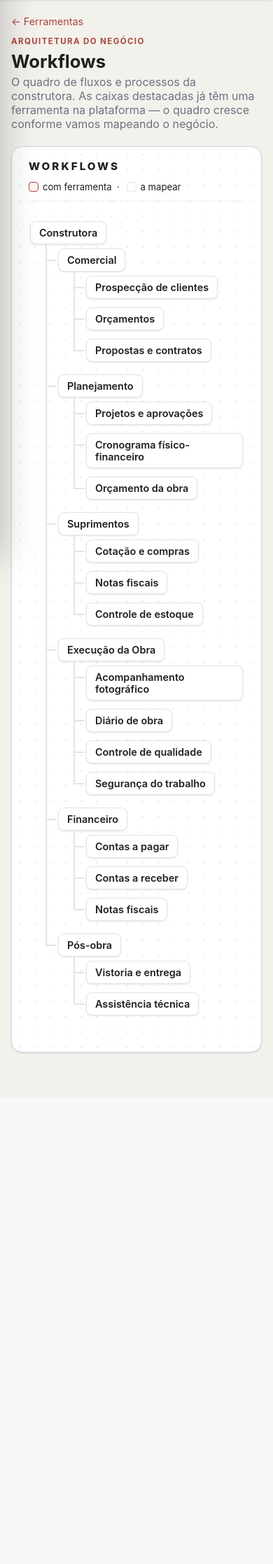
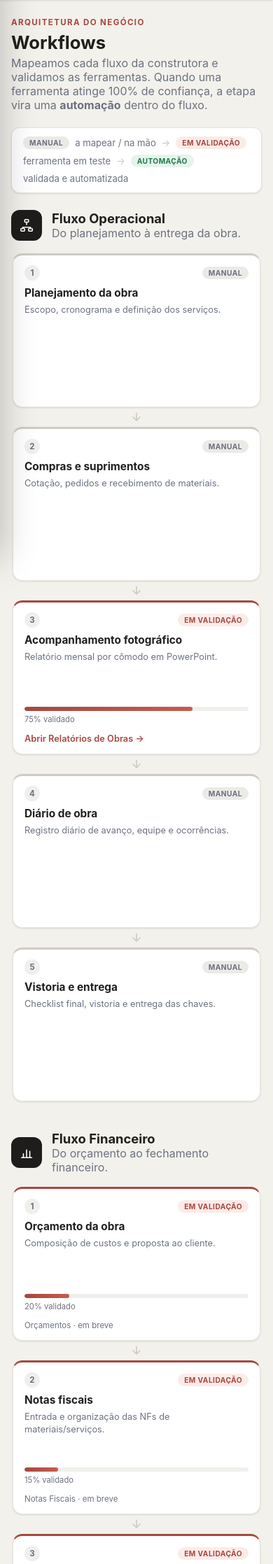
Before and after one commit to pedrogoesia/stewart, a Flask app: page /workflows in a window 390 px wide. Shown: the part 48-2283 px from the top of the page at 70% size. Before the commit the page ends 1555 px from the top, so only its background shows below. Run offline with Flask 3, Linux system fonts and the light colour scheme; a user stored in the database is signed in; some libraries are stand-ins or nearby versions.

Commit message:
Refaz Workflows como pipelines de fluxo (operacional e financeiro)
Página orientada a dados e editável (plataforma.py → WORKFLOWS):
- Fluxos Operacional e Financeiro como pipelines de etapas conectadas.
- Cada etapa tem status na jornada: Manual → Em validação → Automação.
- Etapas em validação mostram a % de confiança (barra) e link para a
  ferramenta; quando chegar a 100%, basta marcar como 'automacao'.
- Legenda explicando a jornada; layout limpo e responsivo (vira vertical no
  mobile). Novo ícone 'chart'.

https://claude.ai/code/session_01DfBsRb469UrQ5twVHEMxF3

```diff
--- a/blueprints/main.py
+++ b/blueprints/main.py
@@ -3,7 +3,7 @@
 from flask import Blueprint, abort, redirect, render_template, url_for
 from flask_login import current_user, login_required
 
-from plataforma import EMPRESA, FERRAMENTAS, PROCESSOS, ferramenta_por_slug
+from plataforma import EMPRESA, FERRAMENTAS, WORKFLOWS, ferramenta_por_slug
 
 bp = Blueprint("main", __name__)
 
@@ -30,9 +30,16 @@ def ferramenta(slug):
 @bp.route("/workflows")
 @login_required
 def workflows():
-    """Quadro (board) com os fluxos/processos da construtora."""
-    return render_template("workflows.html", processos=PROCESSOS,
-                           ferramentas=FERRAMENTAS)
+    """Fluxos operacional e financeiro da construtora, com o status de cada
+    etapa (manual → em validação → automação)."""
+    flows = []
+    for wf in WORKFLOWS:
+        etapas = []
+        for e in wf["etapas"]:
+            ferr = ferramenta_por_slug(e["ferramenta"]) if e.get("ferramenta") else None
+            etapas.append({**e, "ferr": ferr})
+        flows.append({**wf, "etapas": etapas})
+    return render_template("workflows.html", flows=flows)
 
 
 @bp.route("/empresa")
--- a/plataforma.py
+++ b/plataforma.py
@@ -59,6 +59,60 @@ def ferramenta_por_slug(slug):
         if f["slug"] == slug:
             return f
     return None
+
+
+# ---------------------------------------------------------------------------
+# Workflows da construtora (fluxos operacional e financeiro).
+#
+# Cada etapa do fluxo tem um status que reflete a jornada de validação:
+#   - "manual"     → ainda feito na mão (a mapear/automatizar);
+#   - "validacao"  → já existe uma ferramenta em teste, reduzindo a margem de
+#                    erro ("validacao_pct" = % de confiança já atingido);
+#   - "automacao"  → validada (100%), virou automação dentro do fluxo.
+#
+# Quando uma etapa em validação chega a 100%, é só mudar o status para
+# "automacao". Estrutura totalmente editável — vá ajustando ao mapear o negócio.
+# ---------------------------------------------------------------------------
+WORKFLOWS = [
+    {
+        "nome": "Fluxo Operacional",
+        "descricao": "Do planejamento à entrega da obra.",
+        "icone": "flow",
+        "etapas": [
+            {"nome": "Planejamento da obra", "status": "manual",
+             "descricao": "Escopo, cronograma e definição dos serviços."},
+            {"nome": "Compras e suprimentos", "status": "manual",
+             "descricao": "Cotação, pedidos e recebimento de materiais."},
+            {"nome": "Acompanhamento fotográfico", "status": "validacao",
+             "validacao_pct": 75, "ferramenta": "relatorios",
+             "descricao": "Relatório mensal por cômodo em PowerPoint."},
+            {"nome": "Diário de obra", "status": "manual",
+             "descricao": "Registro diário de avanço, equipe e ocorrências."},
+            {"nome": "Vistoria e entrega", "status": "manual",
+             "descricao": "Checklist final, vistoria e entrega das chaves."},
+        ],
+    },
+    {
+        "nome": "Fluxo Financeiro",
+        "descricao": "Do orçamento ao fechamento financeiro.",
+        "icone": "chart",
+        "etapas": [
+            {"nome": "Orçamento da obra", "status": "validacao",
+             "validacao_pct": 20, "ferramenta": "orcamentos",
+             "descricao": "Composição de custos e proposta ao cliente."},
+            {"nome": "Notas fiscais", "status": "validacao",
+             "validacao_pct": 15, "ferramenta": "notas-fiscais",
+             "descricao": "Entrada e organização das NFs de materiais/serviços."},
+            {"nome": "Contas a pagar e receber", "status": "validacao",
+             "validacao_pct": 10, "ferramenta": "financeiro",
+             "descricao": "Lançamentos, vencimentos e baixas."},
+            {"nome": "Fluxo de caixa", "status": "manual",
+             "descricao": "Posição diária de entradas e saídas."},
+            {"nome": "Fechamento mensal", "status": "manual",
+             "descricao": "Conciliação e resultado do mês por obra."},
+        ],
+    },
+]
 
 
 # ---------------------------------------------------------------------------
--- a/static/css/style.css
+++ b/static/css/style.css
@@ -433,7 +433,67 @@ body.arrastando { cursor: grabbing; user-select: none; }
 .proc-tag-ativa { background: var(--red); color: #fff; }
 .proc-tag-ativa:hover { background: var(--red-dark); }
 
-/* ----------------------------------------------------------- Workflows (board) */
+/* ----------------------------------------------------------- Workflows (pipelines) */
+.wf-pill {
+  display: inline-block; font-size: .64rem; font-weight: 700; text-transform: uppercase;
+  letter-spacing: .04em; padding: 3px 9px; border-radius: 20px;
+}
+.wf-pill-manual { background: #eceae6; color: #6b7280; }
+.wf-pill-validacao { background: #fcebe8; color: var(--red); }
+.wf-pill-automacao { background: #e6f4ec; color: #1f7a4d; }
+
+.wf-legenda {
+  display: flex; flex-wrap: wrap; align-items: center; gap: 8px; font-size: .82rem;
+  color: var(--muted); background: var(--card); border: 1px solid var(--line);
+  border-radius: 12px; padding: 12px 16px; margin-bottom: 24px; box-shadow: var(--shadow);
+}
+.wf-sep { color: #c9c4bc; }
+
+.wf-flow { margin-bottom: 28px; }
+.wf-flow-head { display: flex; align-items: center; gap: 14px; margin-bottom: 14px; }
+.wf-flow-ico {
+  flex: 0 0 auto; width: 44px; height: 44px; border-radius: 12px; display: grid; place-items: center;
+  background: var(--sidebar); color: #fff;
+}
+.wf-flow-ico svg { width: 22px; height: 22px; }
+.wf-flow-head h2 { margin: 0; font-size: 1.15rem; }
+.wf-flow-head p { margin: 0; }
+
+.wf-pipeline { display: flex; align-items: stretch; overflow-x: auto; padding: 4px 2px 14px; }
+.wf-step {
+  flex: 1 0 220px; min-width: 220px; background: var(--card); border: 1px solid var(--line);
+  border-top: 3px solid #cfcbc4; border-radius: 14px; box-shadow: var(--shadow);
+  padding: 14px 16px; display: flex; flex-direction: column; gap: 6px;
+}
+.wf-step.wf-validacao { border-top-color: var(--red); }
+.wf-step.wf-automacao { border-top-color: #1f7a4d; }
+.wf-step-top { display: flex; align-items: center; justify-content: space-between; gap: 8px; }
+.wf-num {
+  width: 22px; height: 22px; border-radius: 50%; background: #f0efec; color: var(--muted);
+  font-size: .72rem; font-weight: 700; display: grid; place-items: center; flex: 0 0 auto;
+}
+.wf-step h3 { margin: 2px 0 0; font-size: .96rem; }
+.wf-desc { margin: 0; font-size: .8rem; color: var(--muted); line-height: 1.4; flex: 1; }
+
+.wf-prog { margin-top: 6px; }
+.wf-prog-bar { height: 6px; background: #f0efec; border-radius: 6px; overflow: hidden; }
+.wf-prog-bar span { display: block; height: 100%; border-radius: 6px; background: linear-gradient(90deg, var(--red), var(--red-bright)); }
+.wf-prog-txt { font-size: .7rem; color: var(--muted); margin-top: 4px; display: inline-block; }
+
+.wf-link { margin-top: 6px; font-size: .8rem; font-weight: 600; color: var(--red); text-decoration: none; }
+.wf-link:hover { text-decoration: underline; }
+.wf-ferr-breve { margin-top: 6px; font-size: .72rem; color: var(--muted); }
+
+.wf-conn { flex: 0 0 auto; display: flex; align-items: center; color: #cfc9c1; padding: 0 4px; }
+.wf-conn svg { width: 20px; height: 20px; }
+
+@media (max-width: 780px) {
+  .wf-pipeline { flex-direction: column; }
+  .wf-step { min-width: 0; }
+  .wf-conn { transform: rotate(90deg); padding: 4px 0; align-self: center; }
+}
+
+/* ----------------------------------------------------------- Workflows (board antigo) */
 .workflow-board {
   position: relative; border: 1.5px solid #d4d7dd; border-radius: 16px;
   background-color: #fff;
--- a/templates/workflows.html
+++ b/templates/workflows.html
@@ -1,56 +1,67 @@
 {% extends "base.html" %}
+{% from "_icones.html" import icone %}
 {% block title %}Workflows — Stewart{% endblock %}
 
-{% macro no_processo(no, ferramentas) %}
-<li>
-  {% set ferr = None %}
-  {% if no.ferramenta %}
-    {% for f in ferramentas %}{% if f.slug == no.ferramenta %}{% set ferr = f %}{% endif %}{% endfor %}
-  {% endif %}
-  <div class="proc-box {% if ferr %}proc-com-ferramenta{% endif %}">
-    <span class="proc-nome">{{ no.nome }}</span>
-    {% if ferr %}
-      {% if ferr.ativo %}
-      <a class="proc-tag proc-tag-ativa" href="{{ url_for(ferr.endpoint) }}">Abrir</a>
-      {% else %}
-      <span class="proc-tag">Em breve</span>
-      {% endif %}
-    {% endif %}
-  </div>
-  {% if no.filhos %}
-  <ul>
-    {% for filho in no.filhos %}{{ no_processo(filho, ferramentas) }}{% endfor %}
-  </ul>
-  {% endif %}
-</li>
-{% endmacro %}
+{% set rotulos = {'manual': 'Manual', 'validacao': 'Em validação', 'automacao': 'Automação'} %}
 
 {% block content %}
-<a class="back-link" href="{{ url_for('main.dashboard') }}">← Ferramentas</a>
 <div class="page-head">
   <div>
     <span class="dash-eyebrow">Arquitetura do negócio</span>
     <h1>Workflows</h1>
-    <p class="muted">O quadro de fluxos e processos da construtora. As caixas
-      destacadas já têm uma ferramenta na plataforma — o quadro cresce conforme
-      vamos mapeando o negócio.</p>
+    <p class="muted">Mapeamos cada fluxo da construtora e validamos as
+      ferramentas. Quando uma ferramenta atinge 100% de confiança, a etapa vira
+      uma <strong>automação</strong> dentro do fluxo.</p>
   </div>
 </div>
 
-<div class="workflow-board">
-  <div class="workflow-board-head">
-    <span class="workflow-board-titulo">Workflows</span>
-    <span class="proc-legenda">
-      <span class="proc-amostra proc-com-ferramenta"></span> com ferramenta
-      &nbsp;·&nbsp;
-      <span class="proc-amostra"></span> a mapear
-    </span>
+<!-- Legenda da jornada -->
+<div class="wf-legenda">
+  <span class="wf-pill wf-pill-manual">Manual</span> a mapear / na mão
+  <span class="wf-sep">→</span>
+  <span class="wf-pill wf-pill-validacao">Em validação</span> ferramenta em teste
+  <span class="wf-sep">→</span>
+  <span class="wf-pill wf-pill-automacao">Automação</span> validada e automatizada
+</div>
+
+{% for wf in flows %}
+<section class="wf-flow">
+  <div class="wf-flow-head">
+    <span class="wf-flow-ico">{{ icone(wf.icone) }}</span>
+    <div>
+      <h2>{{ wf.nome }}</h2>
+      <p class="muted">{{ wf.descricao }}</p>
+    </div>
   </div>
 
-  <div class="proc-arvore">
-    <ul class="proc-raiz">
-      {{ no_processo(processos, ferramentas) }}
-    </ul>
+  <div class="wf-pipeline">
+    {% for e in wf.etapas %}
+    <div class="wf-step wf-{{ e.status }}">
+      <div class="wf-step-top">
+        <span class="wf-num">{{ loop.index }}</span>
+        <span class="wf-pill wf-pill-{{ e.status }}">{{ rotulos[e.status] }}</span>
+      </div>
+      <h3>{{ e.nome }}</h3>
+      <p class="wf-desc">{{ e.descricao }}</p>
+
+      {% if e.status == 'validacao' and e.validacao_pct is defined %}
+      <div class="wf-prog">
+        <div class="wf-prog-bar"><span style="width: {{ e.validacao_pct }}%"></span></div>
+        <span class="wf-prog-txt">{{ e.validacao_pct }}% validado</span>
+      </div>
+      {% endif %}
+
+      {% if e.ferr %}
+        {% if e.ferr.ativo %}
+        <a class="wf-link" href="{{ url_for(e.ferr.endpoint) }}">Abrir {{ e.ferr.nome }} →</a>
+        {% else %}
+        <span class="wf-ferr-breve">{{ e.ferr.nome }} · em breve</span>
+        {% endif %}
+      {% endif %}
+    </div>
+    {% if not loop.last %}<div class="wf-conn">{{ icone('arrow') }}</div>{% endif %}
+    {% endfor %}
   </div>
-</div>
+</section>
+{% endfor %}
 {% endblock %}
```
